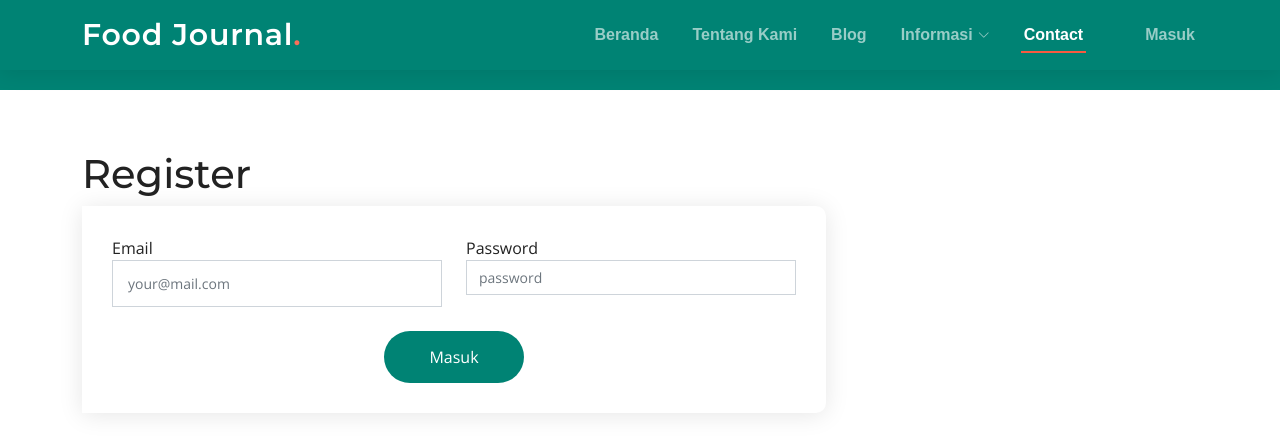
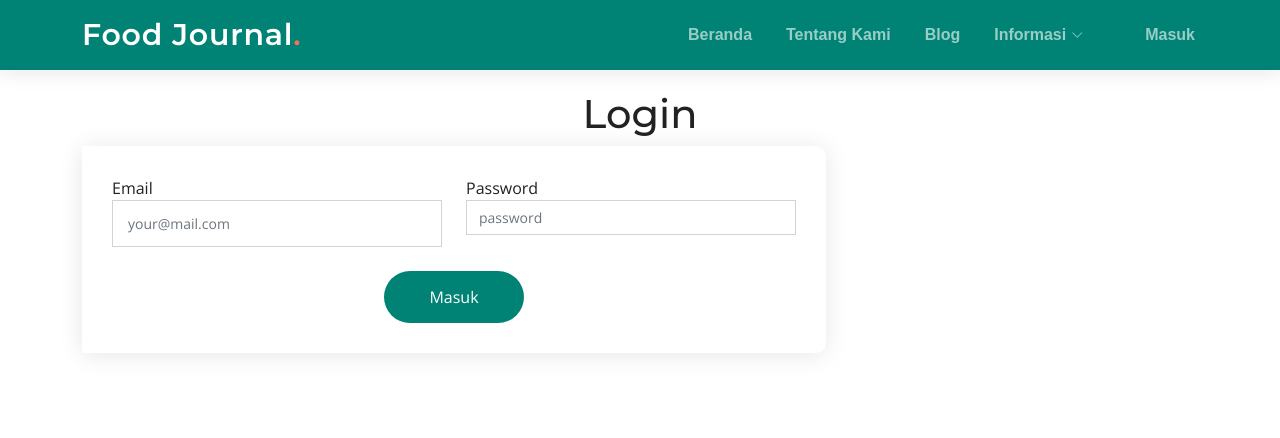
Before and after one commit to deknusa/sifoodjournal, a CodeIgniter app: page /sifoodjournal/clogin/formlogin in a window 1280 px wide. Shown: the top 438 px of the page. Run offline with CodeIgniter, Linux system fonts and the light colour scheme.

Commit message:
perubahan pada views

```diff
--- a/application/views/landing-content.php
+++ b/application/views/landing-content.php
@@ -62,7 +62,7 @@
 
               <div class="position-relative mt-4">
                 <img src="<?php echo base_url('application/assets/img/about-2.jpg');?>" class="img-fluid rounded-4" alt="">
-                <a href="https://www.youtube.com/watch?v=LXb3EKWsInQ" class="glightbox play-btn"></a>
+                <a href="" class="glightbox play-btn"></a>
               </div>
             </div>
           </div>
--- a/application/views/landingpage.php
+++ b/application/views/landingpage.php
@@ -5,7 +5,7 @@
   <meta charset="utf-8">
   <meta content="width=device-width, initial-scale=1.0" name="viewport">
 
-  <title>Impact Bootstrap Template - Index</title>
+  <title>Food Journal.</title>
   <meta content="" name="description">
   <meta content="" name="keywords">
 
@@ -43,7 +43,7 @@
   <header id="header" class="header d-flex align-items-center">
 
     <div class="container-fluid container-xl d-flex align-items-center justify-content-between">
-      <a href="index.html" class="logo d-flex align-items-center">
+      <a href="<?php echo base_url();?>" class="logo d-flex align-items-center">
         <!-- Uncomment the line below if you also wish to use an image logo -->
         <!-- <img src="assets/img/logo.png" alt=""> -->
         <h1>Food Journal<span>.</span></h1>
@@ -70,7 +70,7 @@
               <li><a href="#">Drop Down 4</a></li>
             </ul>
           </li>
-          <li><a href="#contact">Contact</a></li>
+          <!-- <li><a href="#contact">Contact</a></li> -->
           <li></li>
           <li><a href="#">Masuk</a></li>
         </ul>
--- a/application/views/login-form.php
+++ b/application/views/login-form.php
@@ -24,56 +24,12 @@
 </script>
 <!-- End Javascript -->
 
-  <!-- ======= Header ======= -->
-  <header id="header" class="header d-flex align-items-center">
 
-    <div class="container-fluid container-xl d-flex align-items-center justify-content-between">
-      <a href="index.html" class="logo d-flex align-items-center">
-        <!-- Uncomment the line below if you also wish to use an image logo -->
-        <!-- <img src="assets/img/logo.png" alt=""> -->
-        <h1>Food Journal<span>.</span></h1>
-      </a>
-      <nav id="navbar" class="navbar">
-        <ul>
-          <li><a href="#hero">Beranda</a></li>
-          <li><a href="#about">Tentang Kami</a></li>
-          <li><a href="blog.html">Blog</a></li>
-          <li class="dropdown"><a href="#"><span>Informasi</span> <i class="bi bi-chevron-down dropdown-indicator"></i></a>
-            <ul>
-              <li><a href="#">Drop Down 1</a></li>
-              <li class="dropdown"><a href="#"><span>Deep Drop Down</span> <i class="bi bi-chevron-down dropdown-indicator"></i></a>
-                <ul>
-                  <li><a href="#">Deep Drop Down 1</a></li>
-                  <li><a href="#">Deep Drop Down 2</a></li>
-                  <li><a href="#">Deep Drop Down 3</a></li>
-                  <li><a href="#">Deep Drop Down 4</a></li>
-                  <li><a href="#">Deep Drop Down 5</a></li>
-                </ul>
-              </li>
-              <li><a href="#">Drop Down 2</a></li>
-              <li><a href="#">Drop Down 3</a></li>
-              <li><a href="#">Drop Down 4</a></li>
-            </ul>
-          </li>
-          <li><a href="#contact">Contact</a></li>
-          <li></li>
-          <li><a href="#">Masuk</a></li>
-        </ul>
-      </nav><!-- .navbar -->
-
-      <i class="mobile-nav-toggle mobile-nav-show bi bi-list"></i>
-      <i class="mobile-nav-toggle mobile-nav-hide d-none bi bi-x"></i>
-
-    </div>
-  </header><!-- End Header -->
-  <!-- End Header -->
-
-
-      <!-- ======= Contact Section ======= -->
+      <!-- ======= Login Section ======= -->
       <section id="contact" class="contact">
       <div class="container" data-aos="fade-up">
 
-        <h1>Register</h1>
+        <h1 style="text-align: center; padding-top: 30px;">Login</h1>
 
           <div class="col-lg-8">
             <form name="formlogin" id="formlogin" action="<?php echo base_url('clogin/proseslogin');?>" method="post" role="form" class="php-email-form">
@@ -88,9 +44,6 @@
                   <input type="password" class="form-control" name="Password" id="Password" placeholder="password" required>
                 </div>
               </div>
-              <!-- <div class="form-group mt-3">
-                <textarea class="form-control" name="message" rows="7" placeholder="Message" required></textarea>
-              </div> -->
               <div class="my-3">
                 <div class="loading">Loading</div>
                 <div class="error-message"></div>
@@ -98,9 +51,9 @@
               </div>
               <div class="text-center"><button type="submit" onclick=insertData()>Masuk</button></div>
             </form>
-          </div><!-- End Register Form -->
+          </div><!-- End Login Form -->
 
         </div>
 
       </div>
-    </section><!-- End Contact Section -->
+    </section><!-- End Login Section -->
```
Also changed, not shown: application/views/register-form.php (+3 -51 lines).
